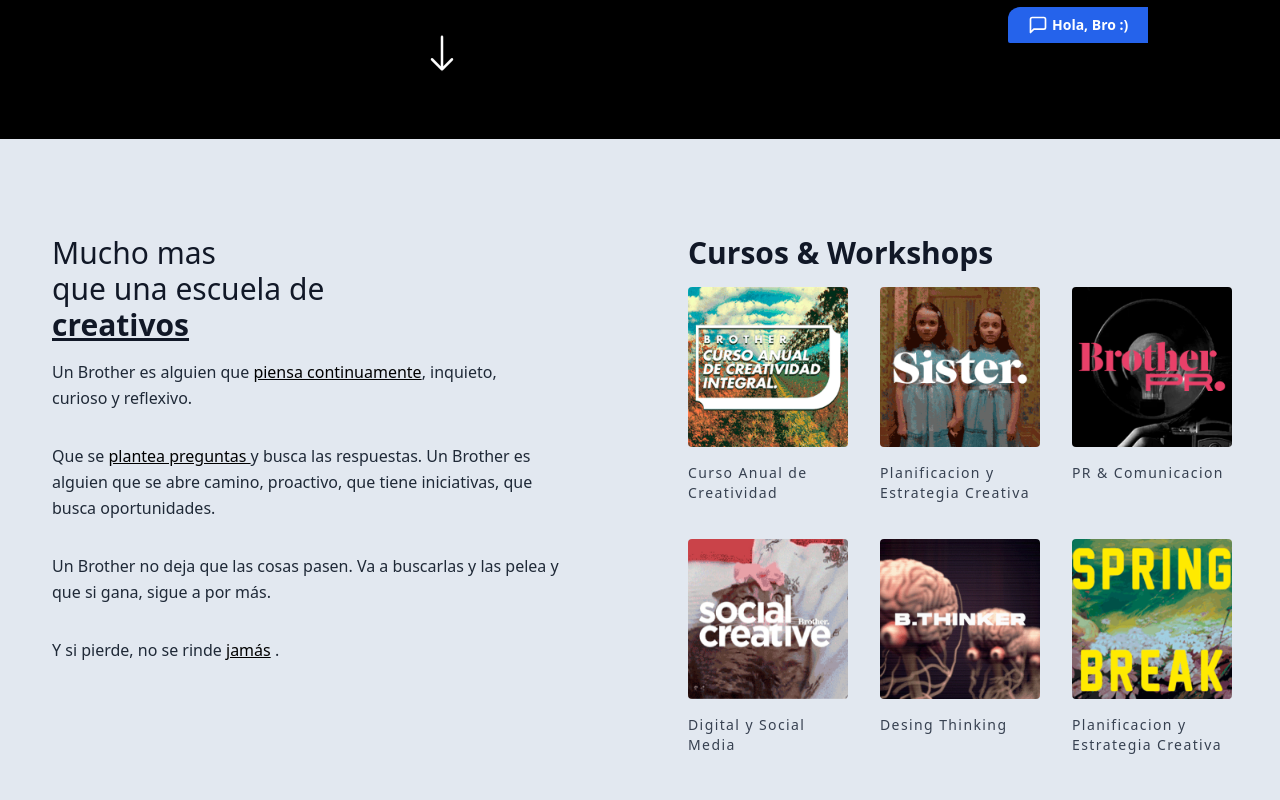
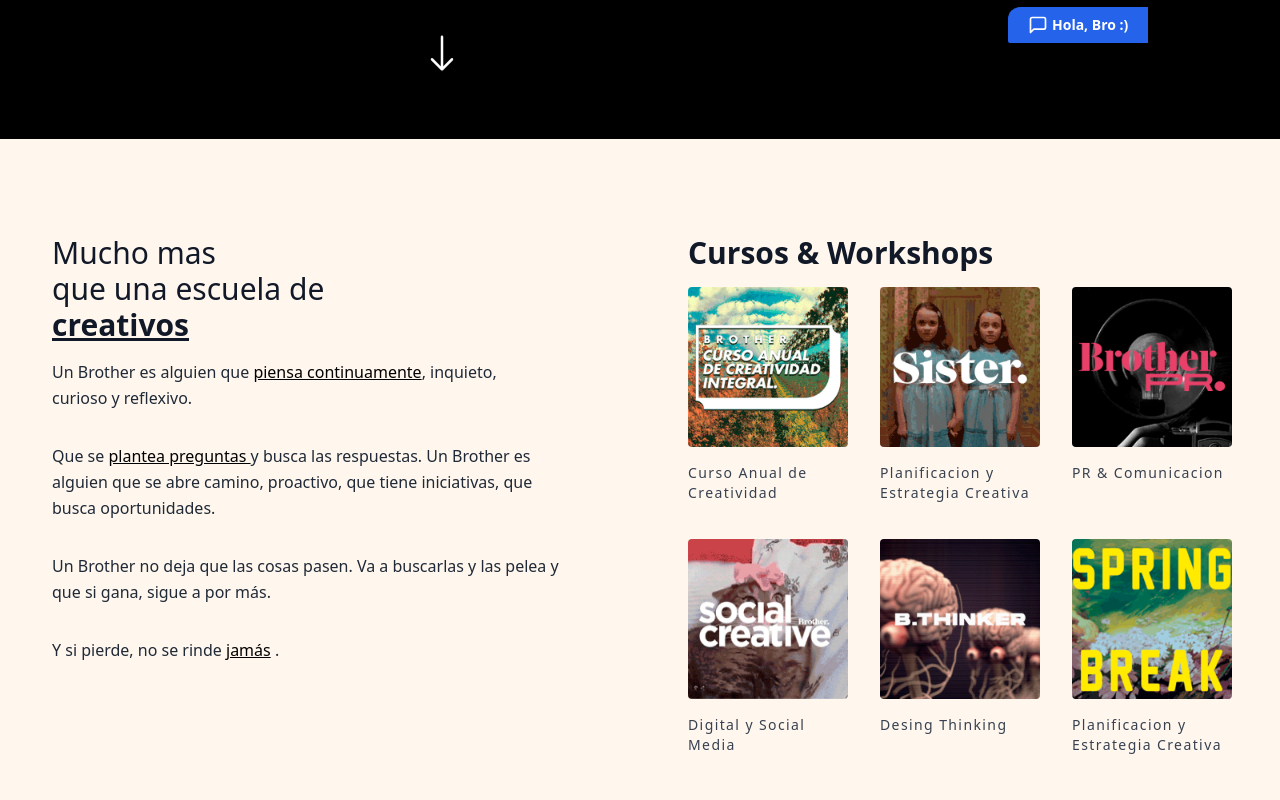
Before and after one commit to AlexBecci/Challenge-FrontEnd, a React (Create React App) app: page / in a window 1280 px wide. Shown: the part 660-1460 px from the top of the page. Built offline with nearby package versions, Linux system fonts and the light colour scheme.

Commit message:
Changed background component

```diff
--- a/src/components/Blog.jsx
+++ b/src/components/Blog.jsx
@@ -10,7 +10,7 @@
 
 function Blog() {
   return (
-    <section className="text-gray-800 body-font bg-slate-200 w-full">
+    <section className="text-gray-800 body-font bg-orange-50 w-full">
       <div className="container px-5 py-20 mx-auto">
         <div className="flex flex-wrap -m-12">
           <div className="p-12 md:w-1/2 flex flex-col items-start px-20">
```
